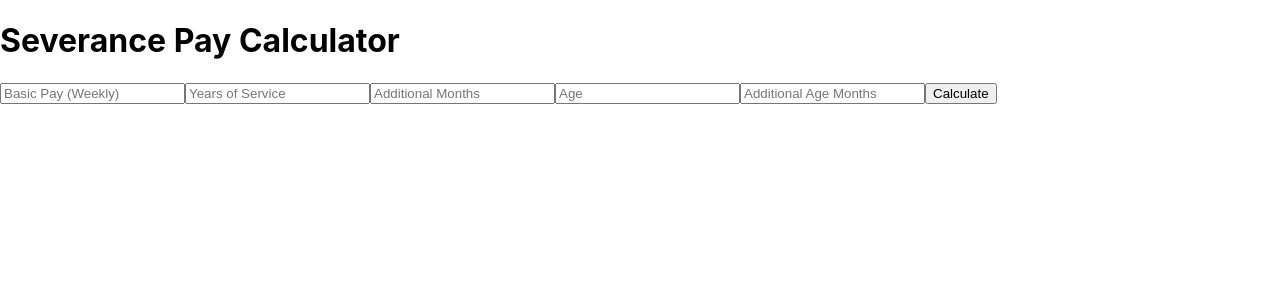
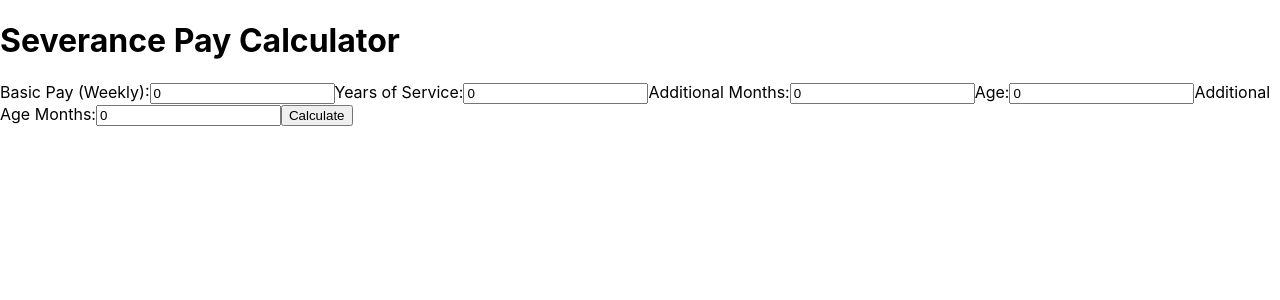
Before and after one commit to smithtr51/severance-pay-calculator, a React (Create React App) app: page / in a window 1280 px wide. Shown: the top 300 px of the page. Built offline with nearby package versions, Linux system fonts and the light colour scheme.

Commit message:
Update App.js

```diff
--- a/src/App.js
+++ b/src/App.js
@@ -1,22 +1,36 @@
 import React, { useState } from "react";
 
 function SeveranceCalculator() {
-    const [basicPay, setBasicPay] = useState("");
-    const [yearsService, setYearsService] = useState("");
-    const [monthsService, setMonthsService] = useState("");
-    const [age, setAge] = useState("");
-    const [monthsAge, setMonthsAge] = useState("");
+  const [basicPay, setBasicPay] = useState(0);
+  const [yearsService, setYearsService] = useState(0);
+  const [monthsService, setMonthsService] = useState(0);
+  const [age, setAge] = useState(0);
+  const [monthsAge, setMonthsAge] = useState(0);
   const [result, setResult] = useState(null);
 
   const calculateSeverance = () => {
-        let basicAllowance = Math.min(10, yearsService) * basicPay +
-            Math.max(0, yearsService - 10) * 2 * basicPay +
-            (monthsService / 3) * 0.25 * (yearsService < 10 ? basicPay : 2 * basicPay);
+    const pay = parseFloat(basicPay);
+    const years = parseInt(yearsService, 10);
+    const months = parseInt(monthsService, 10);
+    const empAge = parseInt(age, 10);
+    const ageMonths = parseInt(monthsAge, 10);
 
-        let ageAdjustment = Math.floor((age - 40) * 4 + monthsAge / 3) * 0.025 * basicAllowance;
-        let totalSeverance = basicAllowance + ageAdjustment;
-        let weeksPaid = totalSeverance / basicPay;
-        let cappedSeverance = Math.min(totalSeverance, 52 * basicPay);
+    if ([pay, years, months, empAge, ageMonths].some(isNaN)) {
+      alert("Please enter valid numbers for all fields.");
+      return;
+    }
+
+    const basicAllowance =
+      Math.min(10, years) * pay +
+      Math.max(0, years - 10) * 2 * pay +
+      (months / 3) * 0.25 * (years < 10 ? pay : 2 * pay);
+
+    const ageFactor = Math.floor((empAge - 40) * 4 + ageMonths / 3);
+    const ageAdjustment = ageFactor > 0 ? ageFactor * 0.025 * basicAllowance : 0;
+
+    const totalSeverance = basicAllowance + ageAdjustment;
+    const weeksPaid = totalSeverance / pay;
+    const cappedSeverance = Math.min(totalSeverance, 52 * pay);
 
     setResult({
       basicAllowance,
@@ -28,18 +42,69 @@ function SeveranceCalculator() {
   };
 
   return (
-        <div>
-            <h1>Severance Pay Calculator</h1>
-            <input type="number" placeholder="Basic Pay (Weekly)" onChange={(e) => setBasicPay(e.target.value)} />
-            <input type="number" placeholder="Years of Service" onChange={(e) => setYearsService(e.target.value)} />
-            <input type="number" placeholder="Additional Months" onChange={(e) => setMonthsService(e.target.value)} />
-            <input type="number" placeholder="Age" onChange={(e) => setAge(e.target.value)} />
-            <input type="number" placeholder="Additional Age Months" onChange={(e) => setMonthsAge(e.target.value)} />
-            <button onClick={calculateSeverance}>Calculate</button>
+    <div className="max-w-xl mx-auto p-6 shadow-md rounded-lg">
+      <h1 className="text-2xl font-semibold mb-4">Severance Pay Calculator</h1>
+
+      <label className="block mb-2">
+        Basic Pay (Weekly):
+        <input
+          type="number"
+          value={basicPay}
+          onChange={(e) => setBasicPay(e.target.value)}
+          className="border p-2 rounded w-full"
+        />
+      </label>
+
+      <label className="block mb-2">
+        Years of Service:
+        <input
+          type="number"
+          value={yearsService}
+          onChange={(e) => setYearsService(e.target.value)}
+          className="border p-2 rounded w-full"
+        />
+      </label>
+
+      <label className="block mb-2">
+        Additional Months:
+        <input
+          type="number"
+          value={monthsService}
+          onChange={(e) => setMonthsService(e.target.value)}
+          className="border p-2 rounded w-full"
+        />
+      </label>
+
+      <label className="block mb-2">
+        Age:
+        <input
+          type="number"
+          value={age}
+          onChange={(e) => setAge(e.target.value)}
+          className="border p-2 rounded w-full"
+        />
+      </label>
+
+      <label className="block mb-4">
+        Additional Age Months:
+        <input
+          type="number"
+          value={monthsAge}
+          onChange={(e) => setMonthsAge(e.target.value)}
+          className="border p-2 rounded w-full"
+        />
+      </label>
+
+      <button
+        onClick={calculateSeverance}
+        className="bg-blue-500 text-white p-2 rounded hover:bg-blue-600"
+      >
+        Calculate
+      </button>
 
       {result && (
-                <div>
-                    <h2>Results</h2>
+        <div className="mt-6 bg-gray-100 p-4 rounded">
+          <h2 className="font-semibold text-xl mb-2">Results</h2>
           <p>Basic Allowance: ${result.basicAllowance.toFixed(2)}</p>
           <p>Age Adjustment: ${result.ageAdjustment.toFixed(2)}</p>
           <p>Total Severance Pay: ${result.totalSeverance.toFixed(2)}</p>
```
Lines whose indentation alone changed are shown as unchanged.
